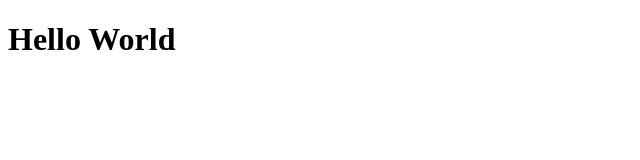
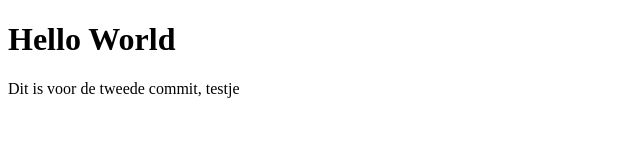
Before and after one commit to Arntje/git-test, a plain HTML site: page index.html in a window 1280 px wide. Shown: the whole page, without its empty margins (0-640 px from the left). Drawn offline with Linux system fonts and the light colour scheme.

Commit message:
tweede poging

```diff
--- a/index.html
+++ b/index.html
@@ -6,5 +6,6 @@
 </head>
 <body>
     <h1>Hello World</h1>
+<p>Dit is voor de tweede commit, testje</p>
 </body>
 </html>
```
